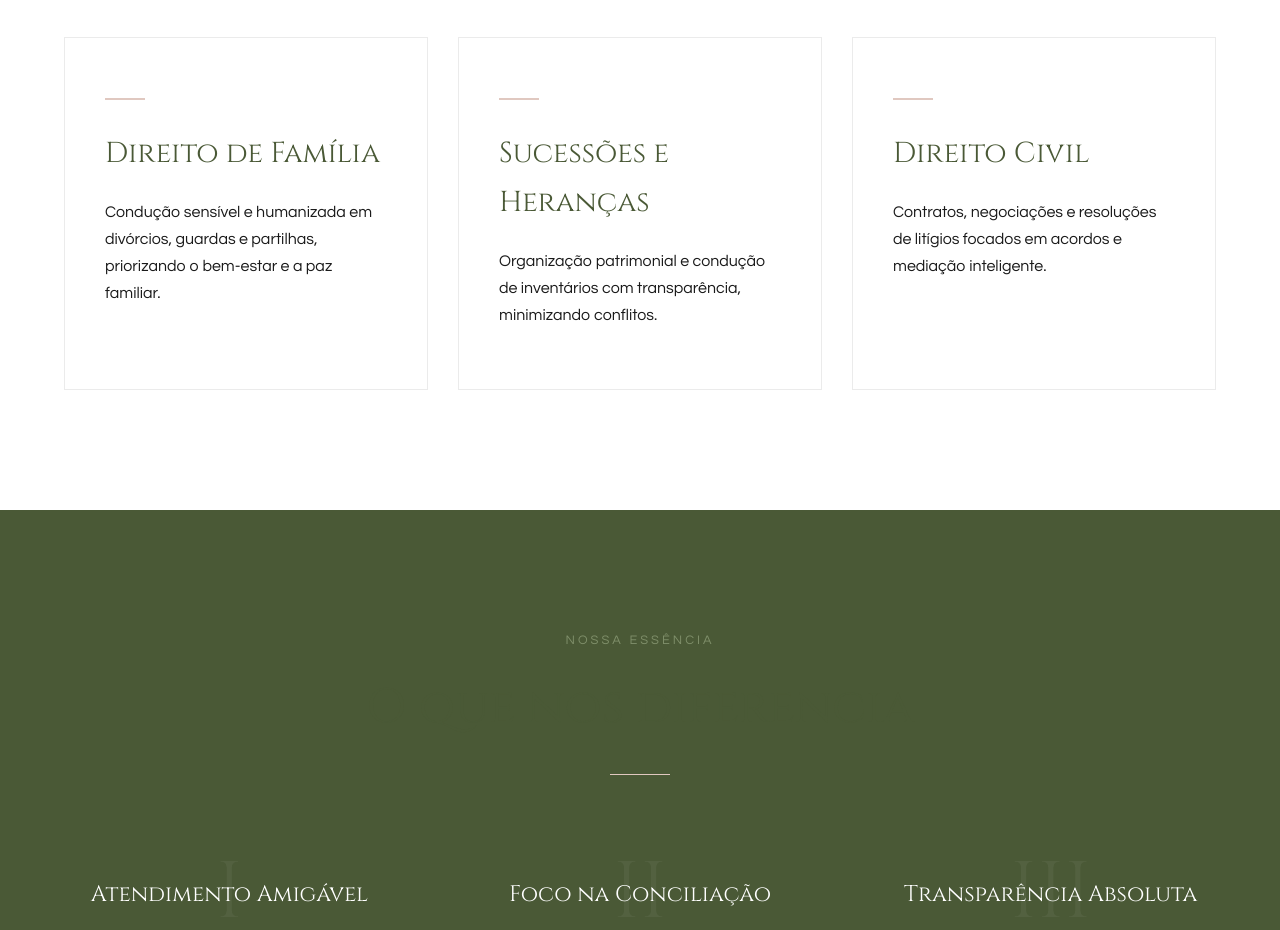
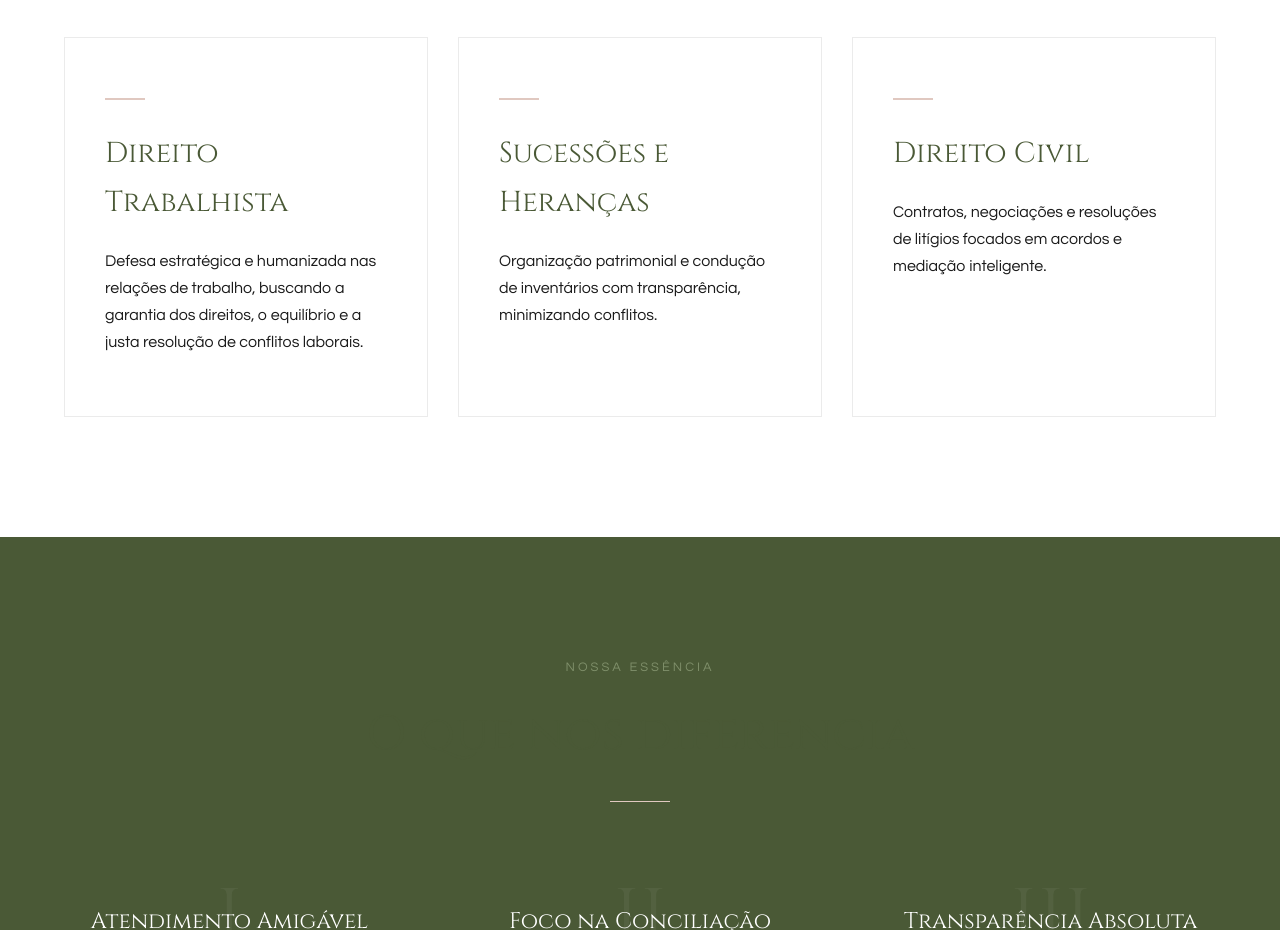
Before and after one commit to criacaorrdsgn-collab/PaulaMoraes, a plain HTML site: page index.html in a window 1280 px wide. Shown: the part 1883-2813 px from the top of the page. Drawn offline with Linux system fonts and the light colour scheme.

Commit message:
Update index.html

```diff
--- a/index.html
+++ b/index.html
@@ -77,8 +77,8 @@
             <div class="atuacao-grid">
                 <div class="atuacao-card premium-card fade-in-up delay-1">
                     <div class="card-line"></div>
-                    <h3>Direito de Família</h3>
-                    <p>Condução sensível e humanizada em divórcios, guardas e partilhas, priorizando o bem-estar e a paz familiar.</p>
+                    <h3>Direito Trabalhista</h3>
+                    <p>Defesa estratégica e humanizada nas relações de trabalho, buscando a garantia dos direitos, o equilíbrio e a justa resolução de conflitos laborais.</p>
                 </div>
                 <div class="atuacao-card premium-card fade-in-up delay-2">
                     <div class="card-line"></div>
```
